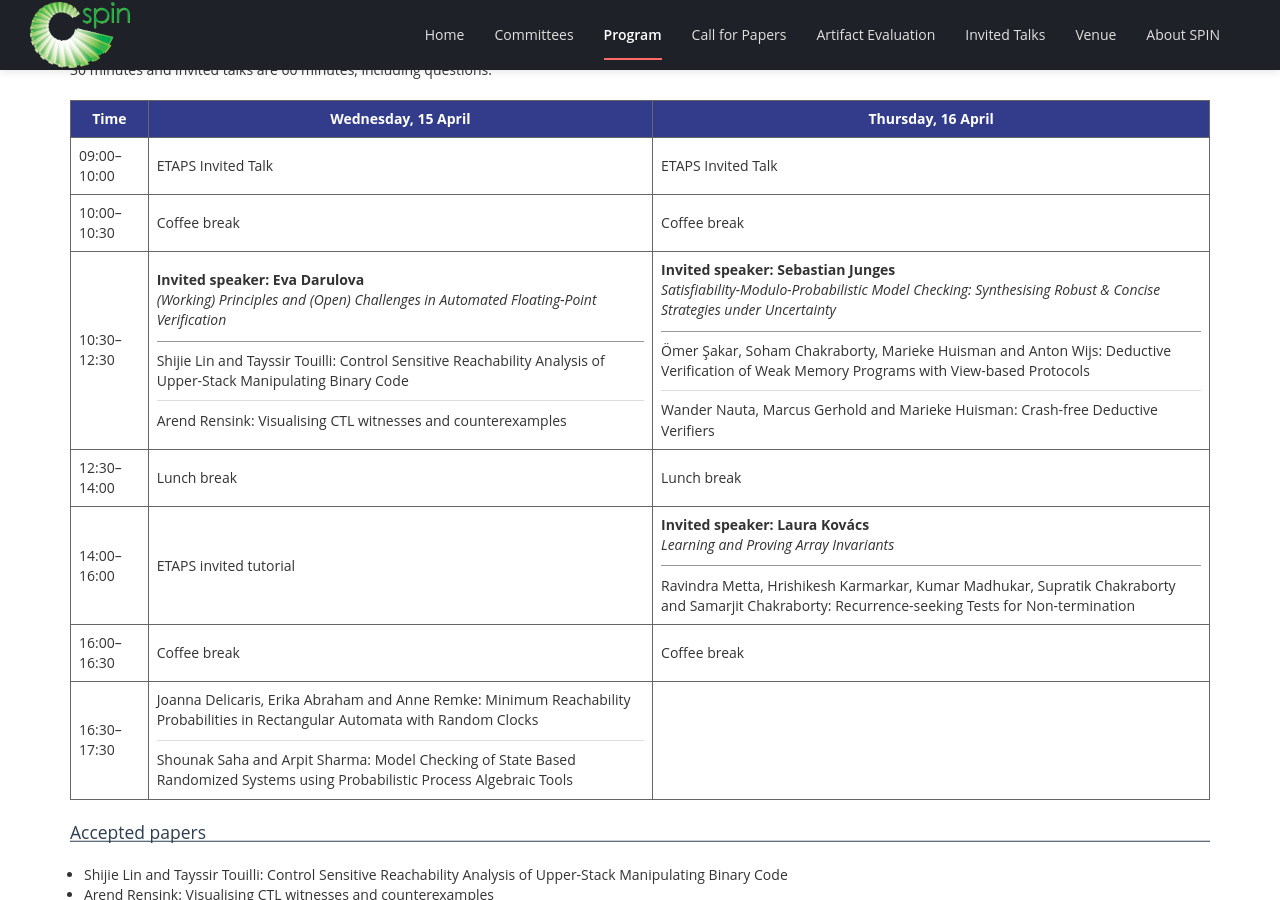
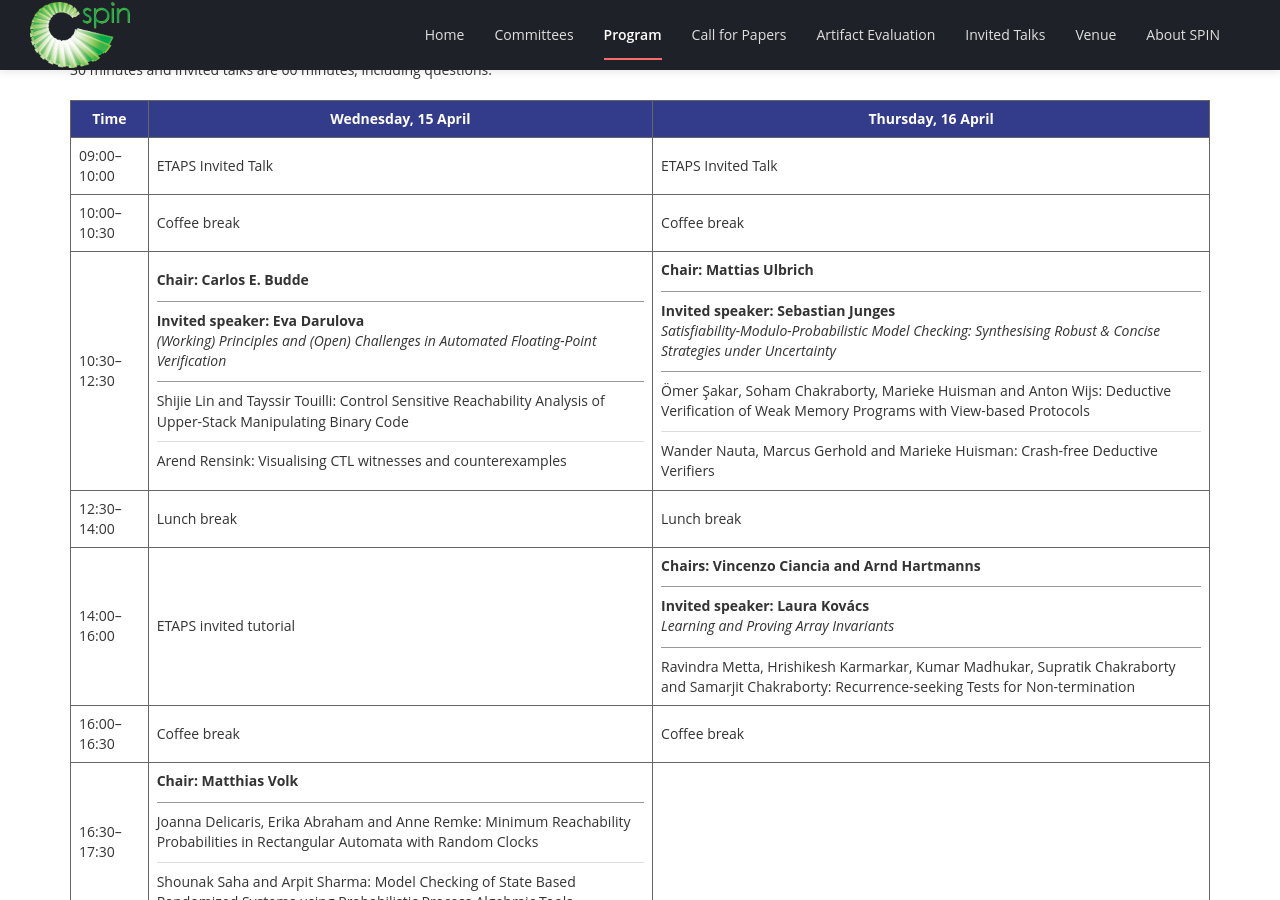
Before and after one commit to SPIN-web/SPIN2026, a Jekyll site: the page built from _pages/program.md, in a window 1280 px wide and 900 px high, scrolled down 360 px. Built offline with Jekyll 4.4.1, drawn with Linux system fonts in a browser that asks for light colours; nearby versions of some CDN libraries; our own code applies the rules of GitHub Pages for plain Markdown files.

Commit message:
Added chairs

```diff
--- a/_pages/program.md
+++ b/_pages/program.md
@@ -30,8 +30,8 @@ Paper presentations are 30 minutes and invited talks are 60 minutes, including q
 </tr>
 <tr>
 <td>10:30–12:30</td>
-<td><strong>Invited speaker: Eva Darulova</strong><br><em>(Working) Principles and (Open) Challenges in Automated Floating-Point Verification</em><div class="program-sep"></div><div class="program-paper">Shijie Lin and Tayssir Touilli: Control Sensitive Reachability Analysis of Upper-Stack Manipulating Binary Code</div><div class="program-paper">Arend Rensink: Visualising CTL witnesses and counterexamples</div></td>
-<td><strong>Invited speaker: Sebastian Junges</strong><br><em>Satisfiability-Modulo-Probabilistic Model Checking: Synthesising Robust &amp; Concise Strategies under Uncertainty</em><div class="program-sep"></div><div class="program-paper">Ömer Şakar, Soham Chakraborty, Marieke Huisman and Anton Wijs: Deductive Verification of Weak Memory Programs with View-based Protocols</div><div class="program-paper">Wander Nauta, Marcus Gerhold and Marieke Huisman: Crash-free Deductive Verifiers</div></td>
+<td><strong>Chair: Carlos E. Budde</strong><div class="program-sep"></div><strong>Invited speaker: Eva Darulova</strong><br><em>(Working) Principles and (Open) Challenges in Automated Floating-Point Verification</em><div class="program-sep"></div><div class="program-paper">Shijie Lin and Tayssir Touilli: Control Sensitive Reachability Analysis of Upper-Stack Manipulating Binary Code</div><div class="program-paper">Arend Rensink: Visualising CTL witnesses and counterexamples</div></td>
+<td><strong>Chair: Mattias Ulbrich</strong><div class="program-sep"></div><strong>Invited speaker: Sebastian Junges</strong><br><em>Satisfiability-Modulo-Probabilistic Model Checking: Synthesising Robust &amp; Concise Strategies under Uncertainty</em><div class="program-sep"></div><div class="program-paper">Ömer Şakar, Soham Chakraborty, Marieke Huisman and Anton Wijs: Deductive Verification of Weak Memory Programs with View-based Protocols</div><div class="program-paper">Wander Nauta, Marcus Gerhold and Marieke Huisman: Crash-free Deductive Verifiers</div></td>
 </tr>
 <tr>
 <td>12:30–14:00</td>
@@ -41,7 +41,7 @@ Paper presentations are 30 minutes and invited talks are 60 minutes, including q
 <tr>
 <td>14:00–16:00</td>
 <td>ETAPS invited tutorial</td>
-<td><strong>Invited speaker: Laura Kovács</strong><br><em>Learning and Proving Array Invariants</em><div class="program-sep"></div><div class="program-paper">Ravindra Metta, Hrishikesh Karmarkar, Kumar Madhukar, Supratik Chakraborty and Samarjit Chakraborty: Recurrence-seeking Tests for Non-termination</div></td>
+<td><strong>Chairs: Vincenzo Ciancia and Arnd Hartmanns</strong><div class="program-sep"></div><strong>Invited speaker: Laura Kovács</strong><br><em>Learning and Proving Array Invariants</em><div class="program-sep"></div><div class="program-paper">Ravindra Metta, Hrishikesh Karmarkar, Kumar Madhukar, Supratik Chakraborty and Samarjit Chakraborty: Recurrence-seeking Tests for Non-termination</div></td>
 </tr>
 <tr>
 <td>16:00–16:30</td>
@@ -50,7 +50,7 @@ Paper presentations are 30 minutes and invited talks are 60 minutes, including q
 </tr>
 <tr>
 <td>16:30–17:30</td>
-<td><div class="program-paper">Joanna Delicaris, Erika Abraham and Anne Remke: Minimum Reachability Probabilities in Rectangular Automata with Random Clocks</div><div class="program-paper">Shounak Saha and Arpit Sharma: Model Checking of State Based Randomized Systems using Probabilistic Process Algebraic Tools</div></td>
+<td><strong>Chair: Matthias Volk</strong><div class="program-sep"></div><div class="program-paper">Joanna Delicaris, Erika Abraham and Anne Remke: Minimum Reachability Probabilities in Rectangular Automata with Random Clocks</div><div class="program-paper">Shounak Saha and Arpit Sharma: Model Checking of State Based Randomized Systems using Probabilistic Process Algebraic Tools</div></td>
 <td></td>
 </tr>
 </tbody>
```
